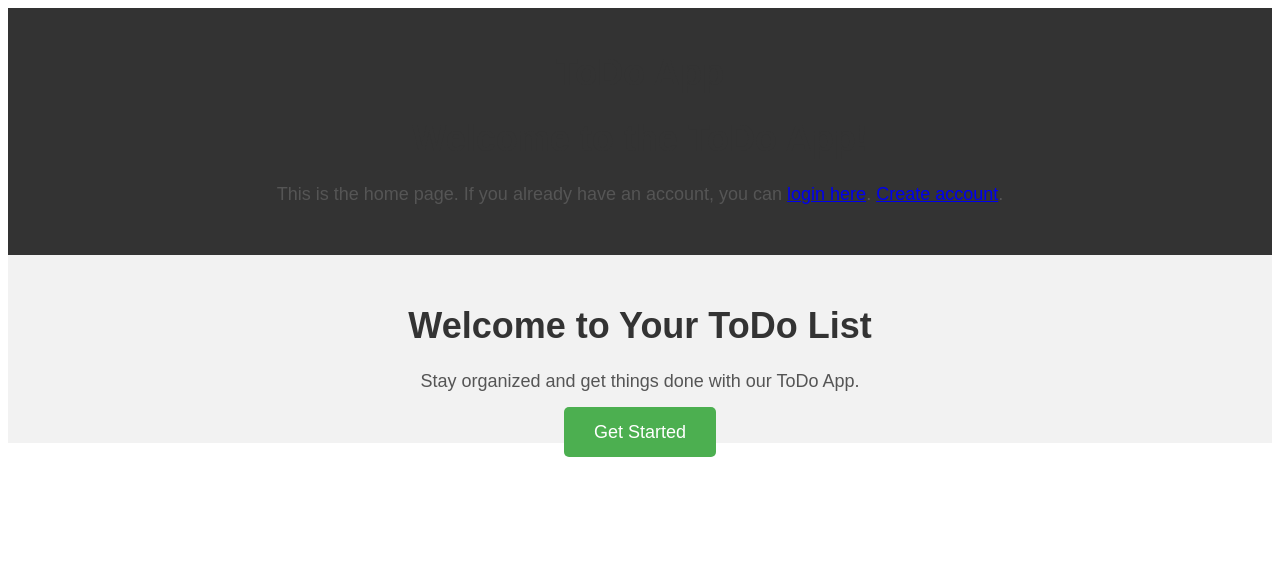
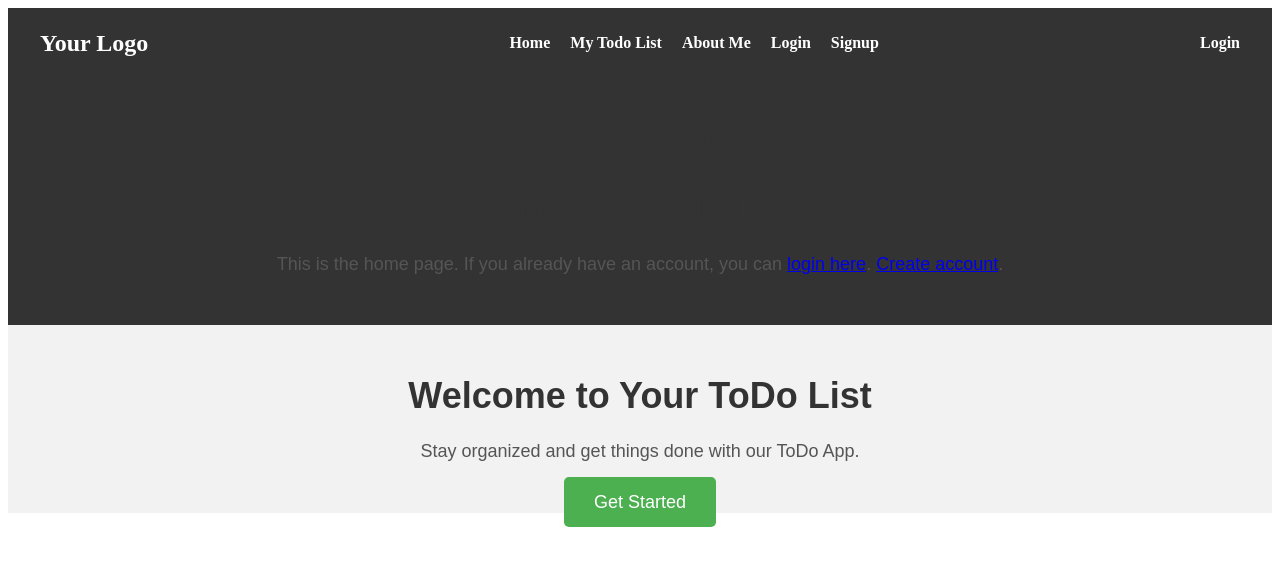
Before and after one commit to ange-gardien1/Angular-Frontend-ToDo-List-with-User-Authentication-and-Authorization, an Angular app: page /home in a window 1280 px wide. Shown: the top 566 px of the page. Built offline with nearby package versions, Linux system fonts and the light colour scheme.

Commit message:
working on design and navigation bar

```diff
--- a/src/app/app.component.css
+++ b/src/app/app.component.css
@@ -0,0 +1,60 @@
+.navbar {
+    background-color: #333;
+    padding: 10px 0;
+    transition: background-color 0.3s ease;
+  }
+
+  .navbar-sticky {
+    position: fixed;
+    width: 100%;
+    top: 0;
+    z-index: 1000;
+  }
+
+  .navbar-container {
+    display: flex;
+    justify-content: space-between;
+    align-items: center;
+    max-width: 1200px;
+    margin: 0 auto;
+  }
+
+  .logo {
+    color: #fff;
+    font-size: 1.5rem;
+    font-weight: bold;
+  }
+
+  .menu ul {
+    list-style: none;
+    display: flex;
+    gap: 20px;
+  }
+
+  .menu a {
+    text-decoration: none;
+    color: #fff;
+    font-weight: bold;
+    transition: color 0.3s ease;
+  }
+
+  .menu a:hover {
+    color: #ffcc00;
+  }
+
+  .user-info {
+    display: flex;
+    gap: 10px;
+    color: #fff;
+    font-weight: bold;
+  }
+
+  .login-btn a {
+    text-decoration: none;
+    color: #fff;
+    font-weight: bold;
+  }
+
+  .login-btn a:hover {
+    color: #ffcc00;
+  }
--- a/src/app/app.component.html
+++ b/src/app/app.component.html
@@ -1,2 +1,27 @@
+<nav class="navbar" [ngClass]="{'navbar-sticky': isSticky}">
+    <div class="navbar-container">
+      <div class="logo">Your Logo</div>
+      <div class="menu">
+        <ul>
+          <li><a routerLink="/">Home</a></li>
+          <li><a routerLink="/my-todo-list">My Todo List</a></li>
+          <li><a routerLink="/about-me">About Me</a></li>
+          <li *ngIf="!isloggedIn"><a routerLink="/login">Login</a></li>
+          <li *ngIf="!isloggedIn"><a routerLink="/signup">Signup</a></li>
+        </ul>
+      </div>
+      <div class="user-info" *ngIf="isloggedIn">
+        <span>{{ currentuser.name }}</span>
+        <button (click)="logout()">Logout</button>
+      </div>
+      <div class="login-btn" *ngIf="!isloggedIn">
+        <a routerLink="/login">Login</a>
+      </div>
+    </div>
+  </nav>
+
+
+
+
 
 <router-outlet></router-outlet>
--- a/src/app/app.component.ts
+++ b/src/app/app.component.ts
@@ -1,4 +1,4 @@
-import { Component, OnInit } from '@angular/core';
+import { Component, HostListener, OnInit } from '@angular/core';
 import { UserService } from './services/user.service';
 import { Router } from '@angular/router';
 import { jwtDecode } from 'jwt-decode';
@@ -13,17 +13,16 @@ export class AppComponent implements OnInit{
 
   isloggedIn: boolean = false;
   currentuser: any;
+  isSticky : boolean = false;
 
   constructor(private userService: UserService, private router: Router){}
-  //  toggleMenu()
-  //  {
-  //   const token = localStorage.getItem('currentuser');
-  //   if(token)
-  //   {
-  //     this.isloggedIn = true;
-  //   }
-  //   this.isMenuOpen = !this.isMenuOpen;
-  //  }
+ @HostListener('window:scroll', ['$event'])
+ handleScroll()
+
+ {
+  const scrollPosition = window.pageYOffset;
+  this.isSticky = scrollPosition > 50;
+ }
   ngOnInit(): void {
     this.userService.isLoggedIn.subscribe((loggedIn) => {
       this.isloggedIn = loggedIn;
@@ -51,4 +50,9 @@ export class AppComponent implements OnInit{
       }
     });
   }
+
+  logout()
+  {
+    this.userService.logout();
+  }
 }
```
